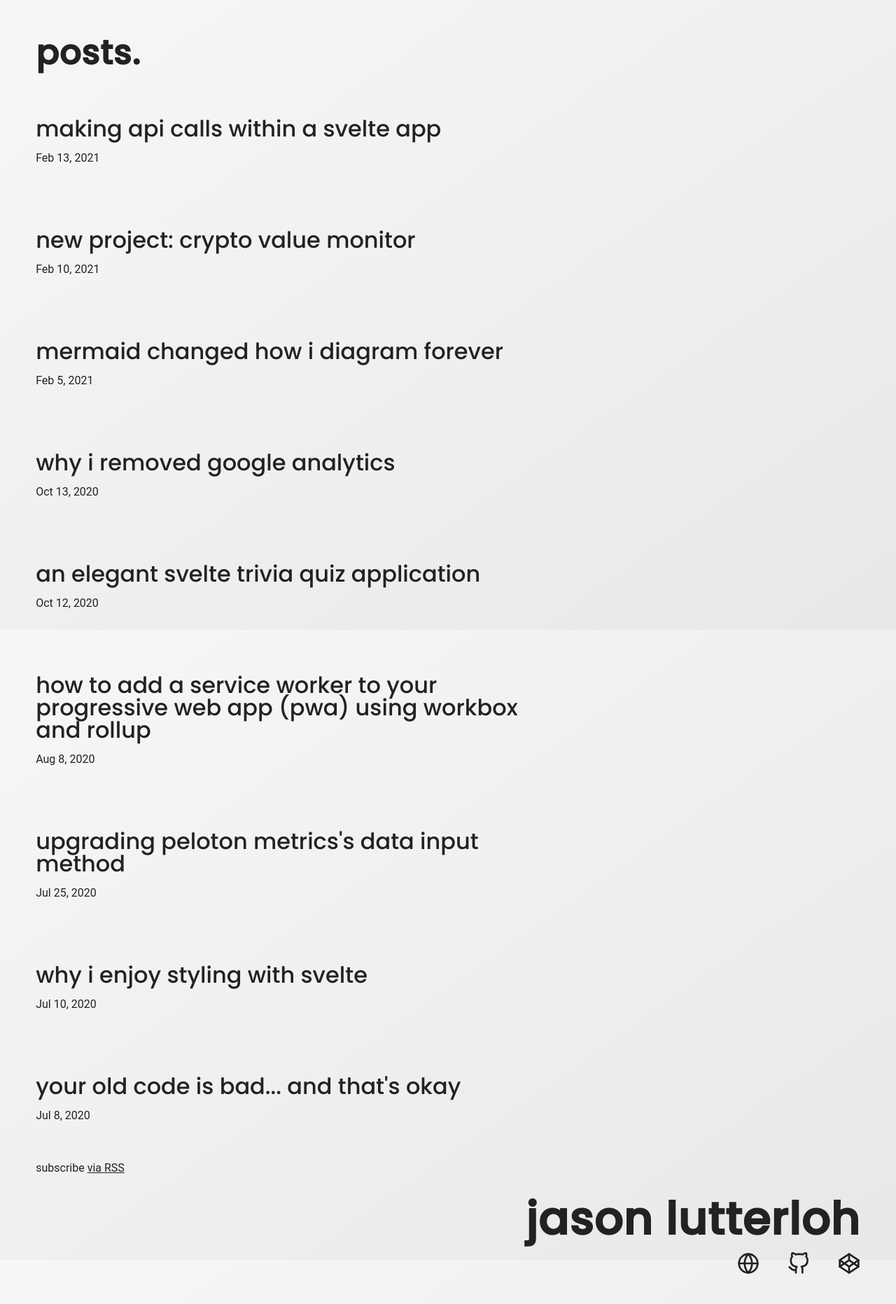
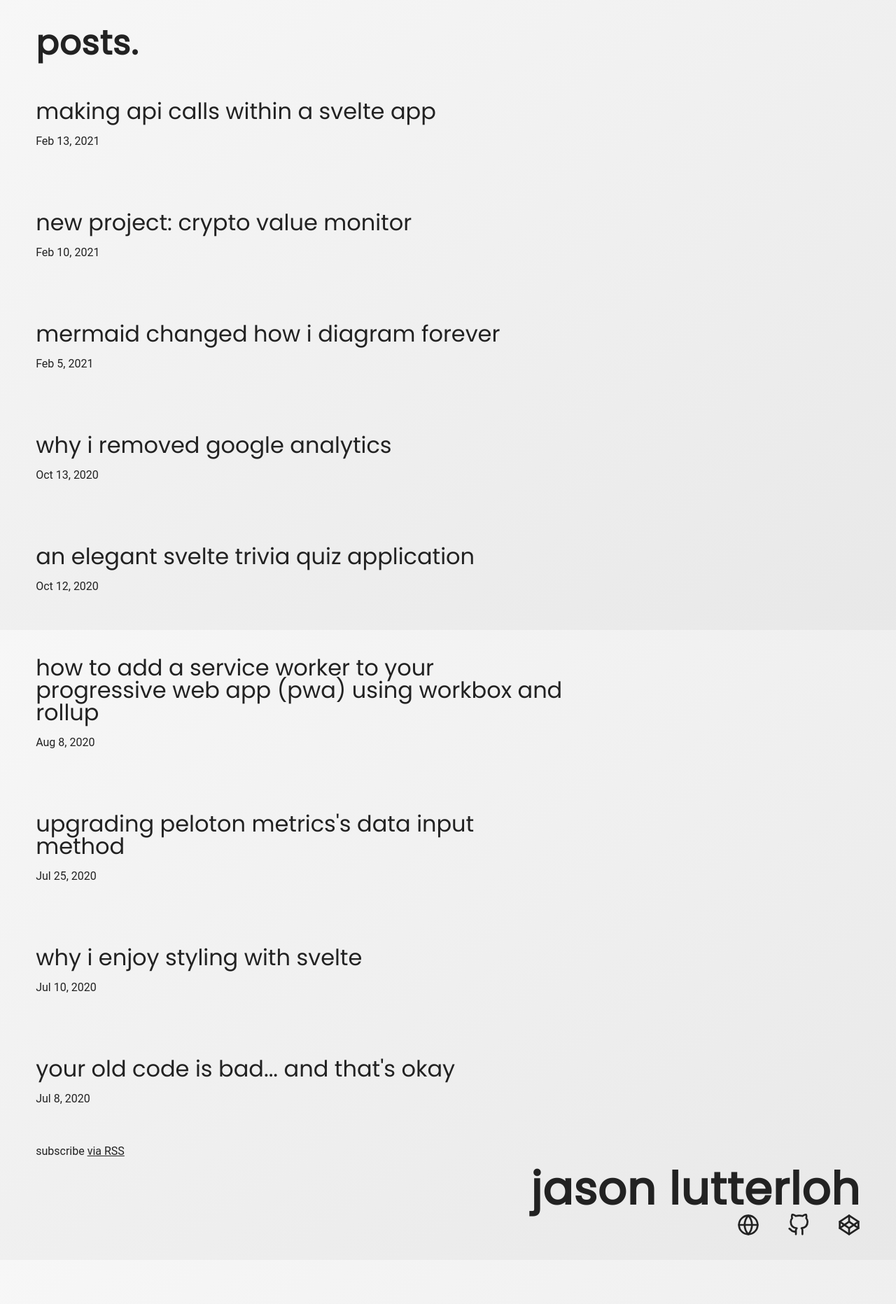
Before and after one commit to jasonlutterloh/jasonlutterloh.github.io, a Jekyll site: the page built from index.markdown, in a window 1280 px wide. Shown: the whole page at 70% size. Built offline with Jekyll 4.4.1, drawn with Linux system fonts in a browser that asks for light colours; after the commit the page ends 1808 px from its top, so only the background shows below that.

Commit message:
Replaced google fonts with local files

```diff
--- a/_includes/head.html
+++ b/_includes/head.html
@@ -4,8 +4,6 @@
   <meta name="viewport" content="width=device-width, initial-scale=1">
   <link rel="stylesheet" href="{{ "/assets/main.css" | relative_url }}">
   <link rel="shortcut icon" href="/assets/favicon.png">
-  <link rel="preconnect" href="https://fonts.gstatic.com">
-  <link href="https://fonts.googleapis.com/css2?family=Poppins:wght@100;300;500&display=swap" rel="stylesheet">
   {%- feed_meta -%}
   {%- include seo.html -%}
 </head>
--- a/assets/alaska-main.css
+++ b/assets/alaska-main.css
@@ -1,3 +1,10 @@
+@font-face {
+  font-family: 'Poppins';
+  src: url('/assets/fonts/poppins-regular-webfont.woff2') format('woff2'),
+       url('/assets/fonts/poppins-regular-webfont.woff') format('woff');
+  font-weight: normal;
+  font-style: normal;
+}
 html{
   background: #F7F7F7;
   background: linear-gradient(-35deg, #E8E8E8 0%, #f7f7f7 100%) no-repeat center center fixed;
```
Also changed, not shown: assets/fonts/poppins-regular-webfont.woff (added), assets/fonts/poppins-regular-webfont.woff2 (added).
